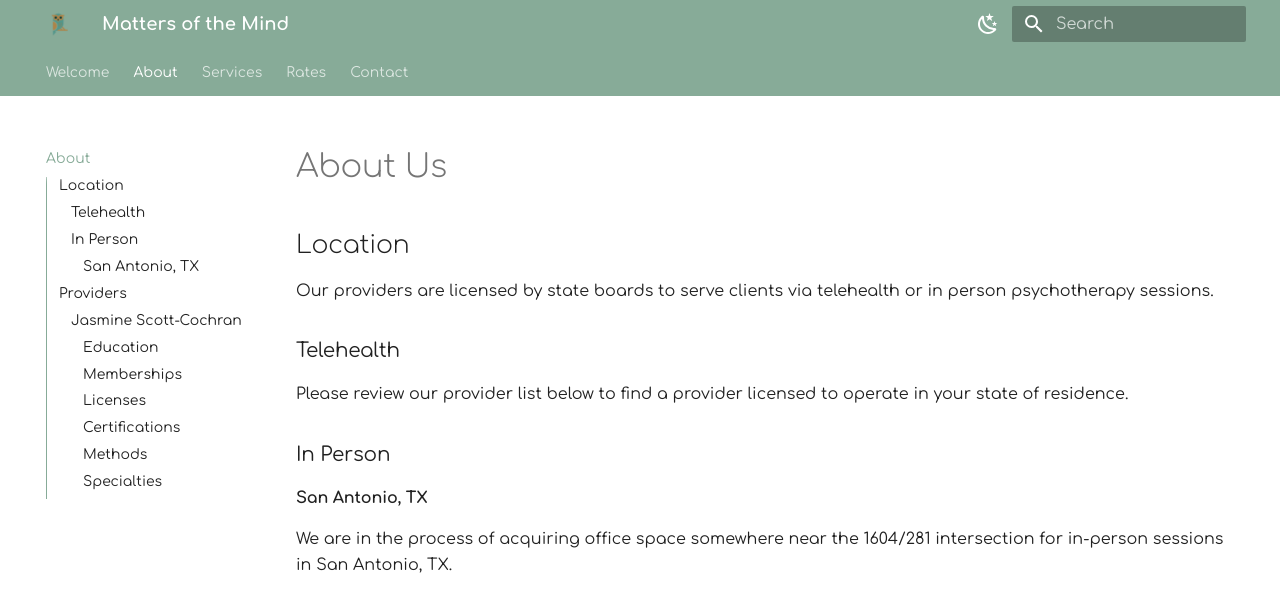
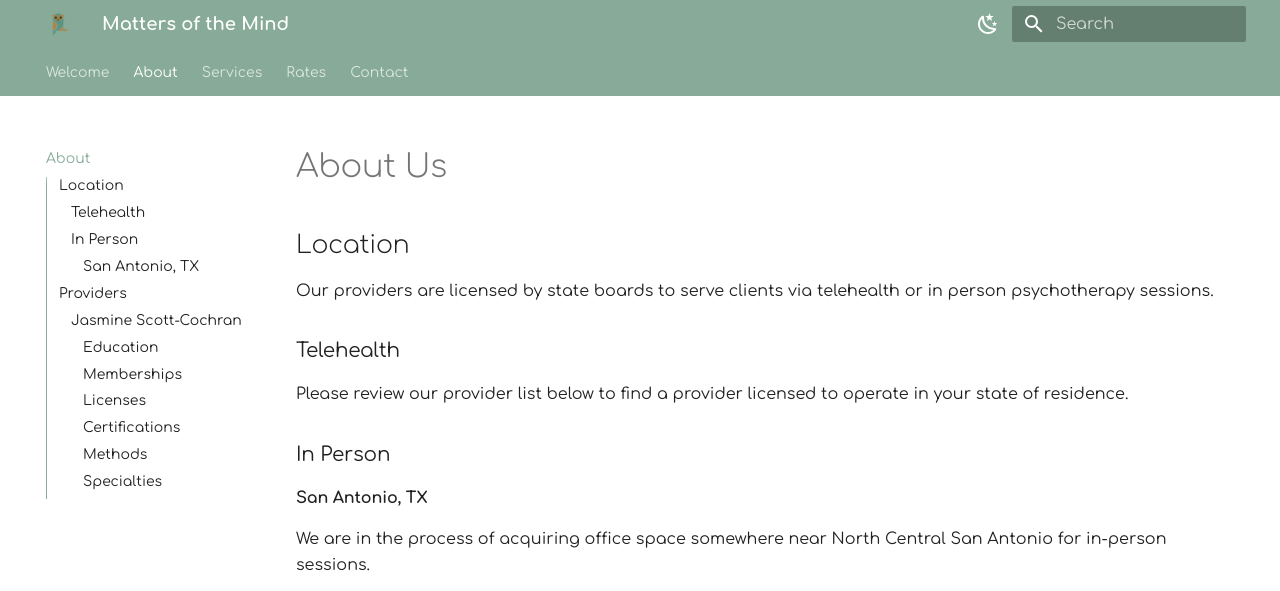
Before and after one commit to motm-therapy/website, an MkDocs documentation site: the page built from docs/about.md, in a window 1280 px wide and 900 px high, cut to the strip 0-591 px from the top of the window. Built offline with MkDocs 1.6.1 and Material for MkDocs 9.7.7, drawn with Linux system fonts in a browser that asks for light colours.

Commit message:
Update about.md

```diff
--- a/docs/about.md
+++ b/docs/about.md
@@ -12,7 +12,7 @@ Please review our provider list below to find a provider licensed to operate in
 
 #### San Antonio, TX
 
-We are in the process of acquiring office space somewhere near the 1604/281 intersection for in-person sessions in San Antonio, TX.
+We are in the process of acquiring office space somewhere near North Central San Antonio for in-person sessions.
 
 <div class="google-map">
      <iframe src="https://www.google.com/maps/embed?pb=!1m14!1m12!1m3!1d5008.612064502143!2d-98.46383475274716!3d29.606315978697353!2m3!1f0!2f0!3f0!3m2!1i1024!2i768!4f13.1!5e1!3m2!1sen!2sus!4v1684766258471!5m2!1sen!2sus" width="600" height="450" style="border:0;" allowfullscreen="" loading="lazy" referrerpolicy="no-referrer-when-downgrade"></iframe>
```
